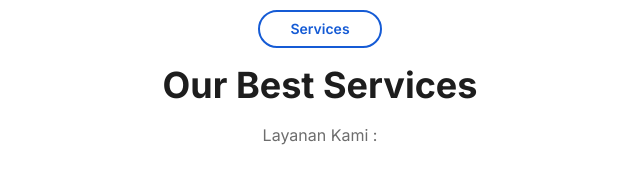
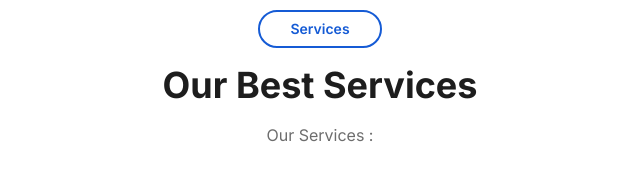
Before and after one commit to irvan125/jasainteriortegal, a plain HTML site: page index.html in a window 1280 px wide. Shown: the part 1580-1774 px from the top of the page, 320-960 px from the left. Drawn offline with Linux system fonts and the light colour scheme.

Commit message:
Update index.html

```diff
--- a/index.html
+++ b/index.html
@@ -315,7 +315,7 @@
               <h6>Services</h6>
               <h2 class="fw-bold">Our Best Services</h2>
               <p>
-                Layanan Kami :
+                Our Services :
               </p>
             </div>
           </div>
```
